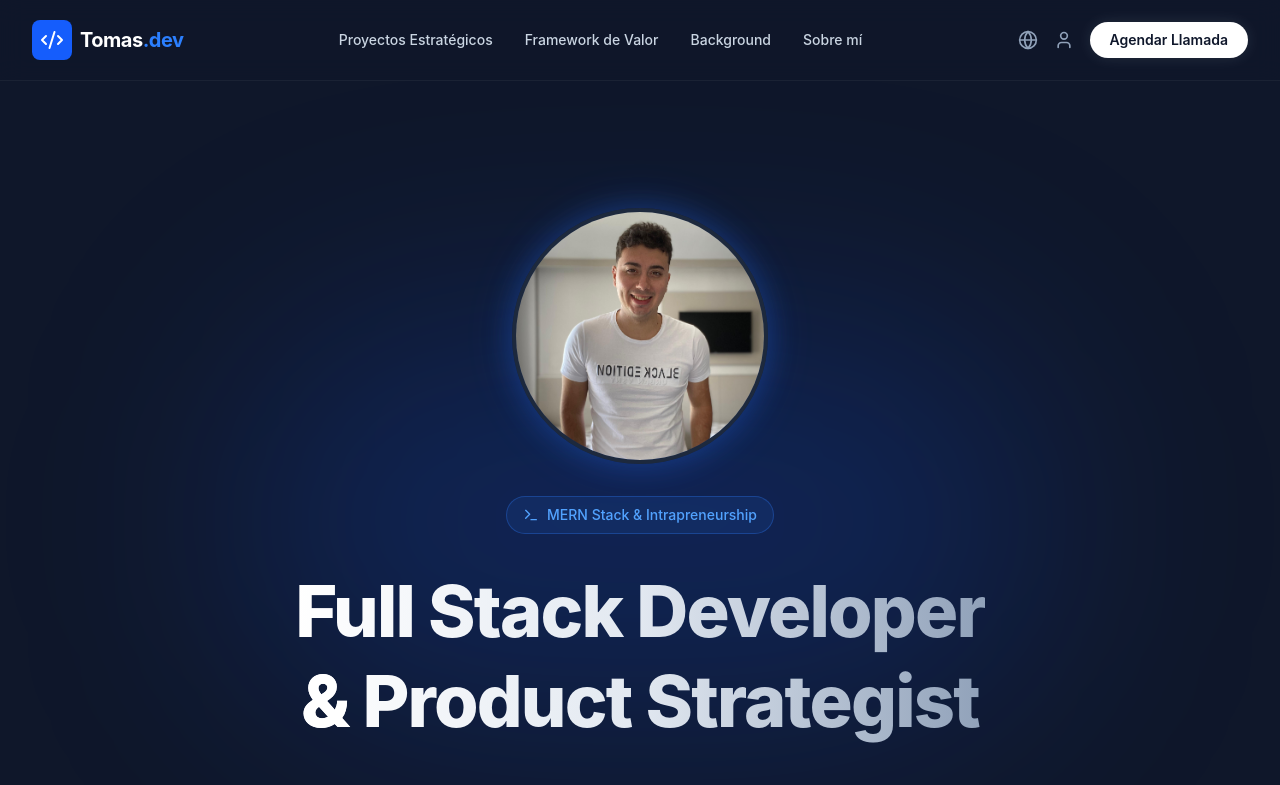
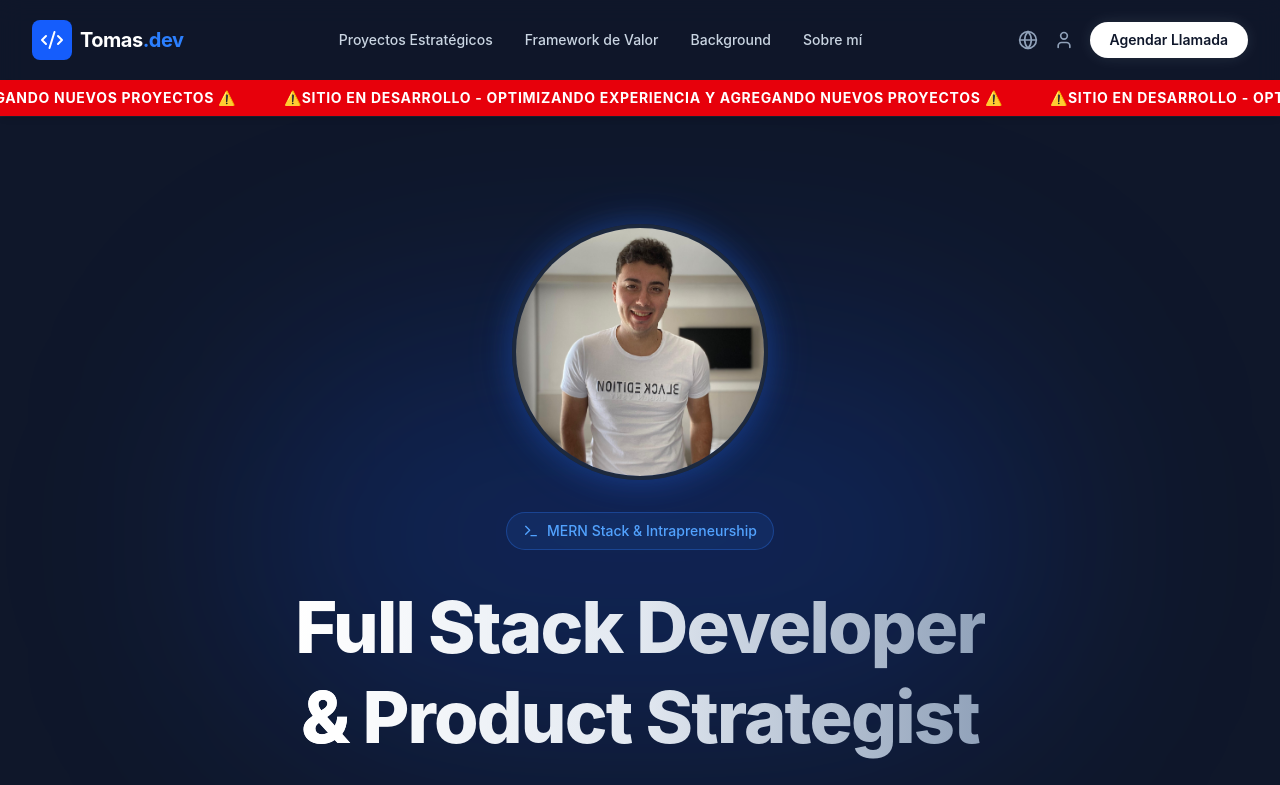
Before and after one commit to TomasRamon99/portafoleo-tomas-ramon, a React (Vite) app: page / in a window 1280 px wide. Shown: the top 785 px of the page. Built offline with nearby package versions, Linux system fonts and the light colour scheme.

Commit message:
Agrege barra marrque debajo del header

```diff
--- a/src/App.tsx
+++ b/src/App.tsx
@@ -5,7 +5,7 @@ import Home from './pages/Home';
 
 function App() {
   return (
-    <div className="min-h-screen flex flex-col pt-20">
+    <div className="min-h-screen flex flex-col pt-24">
       <Header />
       <main className="flex-grow">
         <Routes>
--- a/src/components/layout/Header.tsx
+++ b/src/components/layout/Header.tsx
@@ -1,13 +1,14 @@
 import { Menu, X, Globe, User, Code2 } from 'lucide-react';
 import { useState } from 'react';
 import { Link } from 'react-router-dom';
+import MarqueeBar from './MarqueeBar';
 
 export default function Header() {
   const [isOpen, setIsOpen] = useState(false);
 
   return (
-    <header className="fixed top-0 w-full bg-[#0F172A]/80 backdrop-blur-md z-50 border-b border-white/5">
-      <div className="max-w-7xl mx-auto px-4 sm:px-6 lg:px-8">
+    <header className="fixed top-0 w-full bg-[#0F172A]/80 backdrop-blur-md z-50 border-b border-white/5 flex flex-col">
+      <div className="max-w-7xl mx-auto px-4 sm:px-6 lg:px-8 w-full">
         <div className="flex justify-between items-center h-20">
 
           <Link
@@ -64,6 +65,7 @@ export default function Header() {
           </div>
         </div>
       )}
+      <MarqueeBar />
     </header>
   );
 }
--- /dev/null
+++ b/src/components/layout/MarqueeBar.tsx
@@ -0,0 +1,20 @@
+export default function MarqueeBar() {
+  const text = "⚠️SITIO EN DESARROLLO - OPTIMIZANDO EXPERIENCIA Y AGREGANDO NUEVOS PROYECTOS ⚠️";
+
+  const TextGroup = () => (
+    <div className="flex items-center">
+      {[...Array(6)].map((_, i) => (
+        <span key={i} className="text-xs sm:text-sm font-bold tracking-wider mx-6">{text}</span>
+      ))}
+    </div>
+  );
+
+  return (
+    <div className="bg-red-600 text-white py-2 overflow-hidden whitespace-nowrap flex w-full shadow-md z-40 relative">
+      <div className="flex w-max animate-marquee">
+        <TextGroup />
+        <TextGroup />
+      </div>
+    </div>
+  );
+}
--- a/src/index.css
+++ b/src/index.css
@@ -9,3 +9,11 @@
     @apply bg-[#0F172A] text-slate-200 antialiased font-sans selection:bg-blue-500/30;
   }
 }
+
+@keyframes marquee {
+  0% { transform: translateX(0); }
+  100% { transform: translateX(-50%); }
+}
+.animate-marquee {
+  animation: marquee 25s linear infinite;
+}
```
